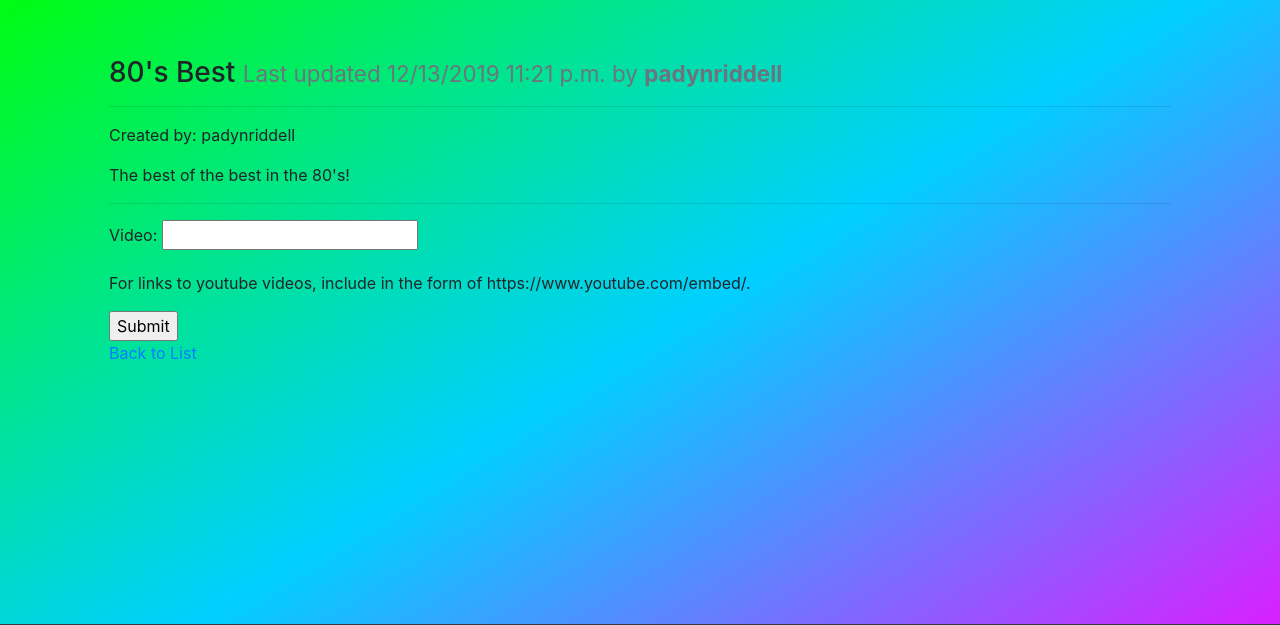
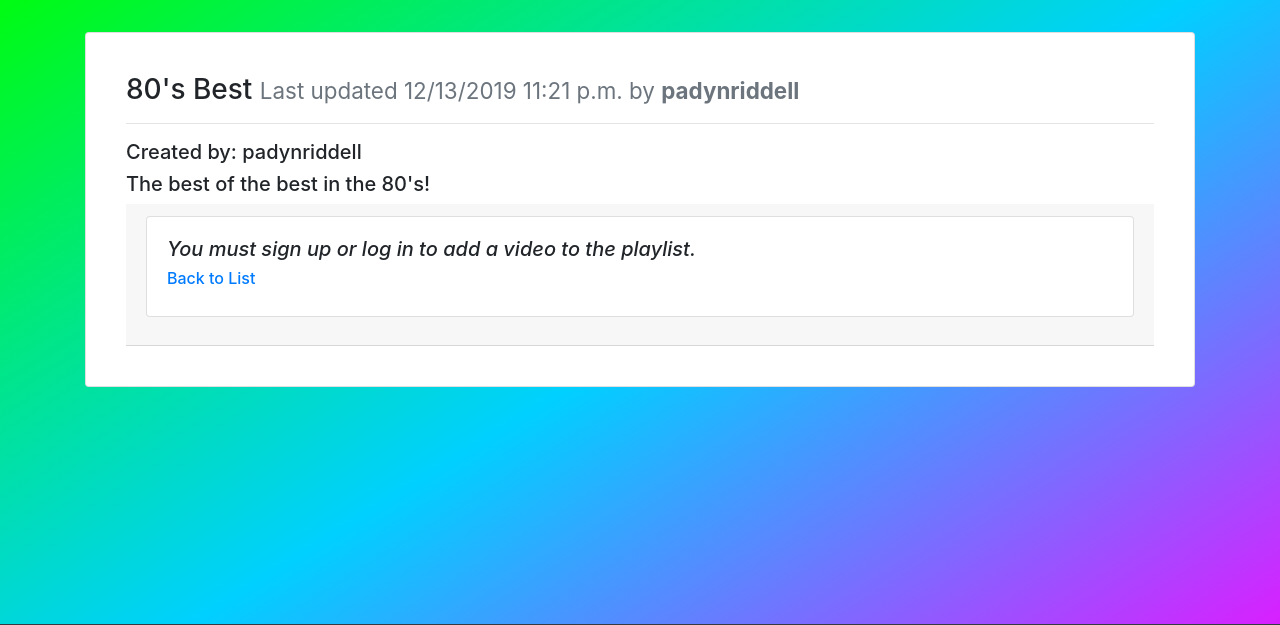
Before and after one commit to squeaky1273/myTunes, a Django app: a page that uses playlist/templates/playlist.html in a window 1280 px wide. Shown: the part 56-681 px from the top of the page. Run offline with Django 3.2, Linux system fonts and the light colour scheme; data comes from the database, SQL or seed files in the repository; some libraries are stand-ins or nearby versions.

Commit message:
add more to playlist page

```diff
--- a/playlist/templates/playlist.html
+++ b/playlist/templates/playlist.html
@@ -9,25 +9,33 @@
     </head>-->
 
 {% block content %}
-  <div class="row">
-    <div class="col m-4">
+<div class="card mb-3">
+  <div class="card-body border-dark">
+    <div class="card-body border-dark">
       <h3>{{ playlist.playlist_name }} <small class="text-muted">Last updated {{ playlist.modified|date:"SHORT_DATETIME_FORMAT" }} by <b>{{ playlist.author.username }}</b></small></h3>
       <hr>
-      <p>Created by: {{ playlist.author|linebreaksbr }}</p>
-      <p>{{ playlist.description|linebreaksbr }}</p>
-      {% for video in playlist.video_set.all %}
-      <iframe width="420" height="315"
-          src="{{ video.video }}">
-        </iframe>
-      {% endfor %}
+      <h5>Created by: {{ playlist.author|linebreaksbr }}</h5>
+      <h5>{{ playlist.description|linebreaksbr }}</h5>
+      <h3 class="card-header">
+        <div class="card mb-3">
+           <div class="card-body border-dark">
+            {% if user.is_authenticated %}
+            {% for video in playlist.video_set.all %}
+              <iframe width="420" height="315"
+                src="{{ video.video }}">
+              </iframe>
+            {% endfor %}
       <hr>
       <form action='' method='POST'>
         {% csrf_token %}
         {{ video_form.as_p|linebreaksbr }}
         <p>For links to youtube videos, include in the form of https://www.youtube.com/embed/.</p>
         <input type="submit">
+        {% else %}
+        <h5><i>You must sign up or log in to add a video to the playlist.</i></h5>
+        {% endif %}
       </form>
-      <a href="{% url 'playlist-list-page' %}">Back to List</a>
+      <a href="{% url 'playlist-list-page' %}"><h6>Back to List</h6></a>
     </div>
   </div>
 {% endblock %}
```
